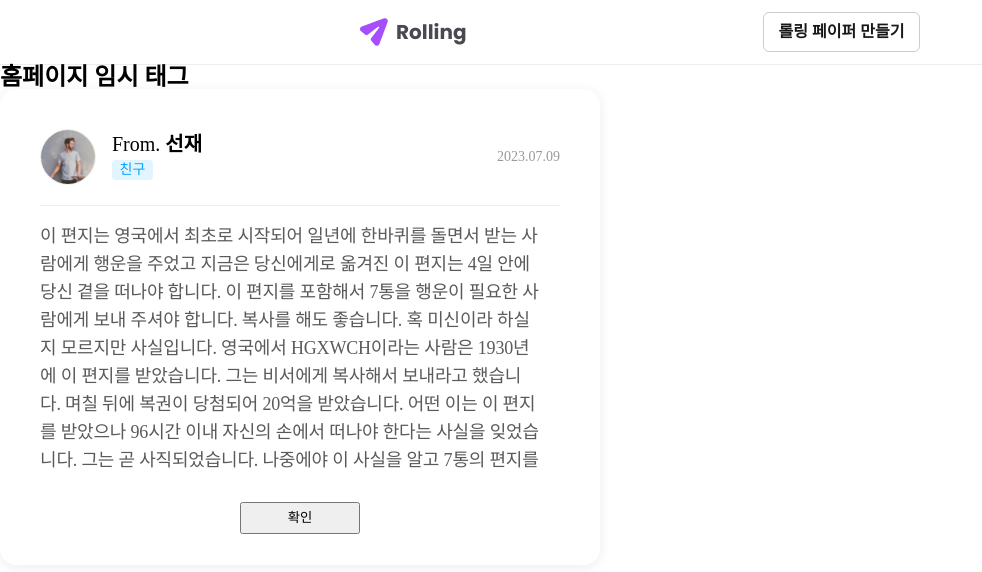
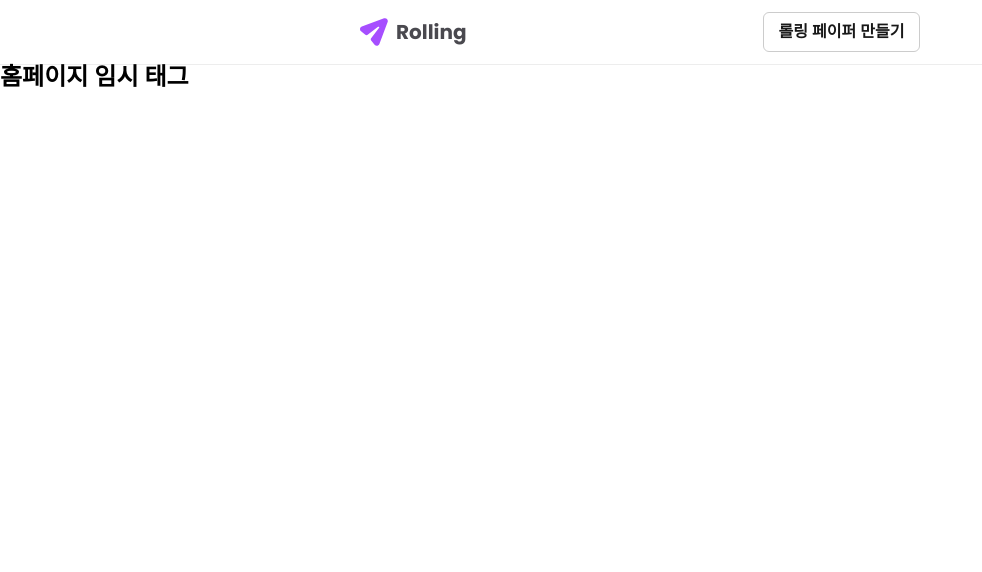
Before and after one commit to mxkxx1011/Rolling, a React (Create React App) app: page / in a window 1280 px wide. Shown: the top 572 px of the page, without its empty margins (0-982 px from the left). Built offline with nearby package versions, Linux system fonts and the light colour scheme.

Commit message:
refactor: scss 리팩토링

```diff
--- a/src/index.jsx
+++ b/src/index.jsx
@@ -3,12 +3,10 @@ import ReactDOM from 'react-dom/client';
 import App from 'App';
 import 'assets/styles/fonts.scss';
 import 'assets/styles/reset.scss';
-import Modal from 'components/modal/Modal';
 
 const root = ReactDOM.createRoot(document.getElementById('root'));
 root.render(
   <React.StrictMode>
     <App />
-    <Modal />
   </React.StrictMode>,
 );
```
